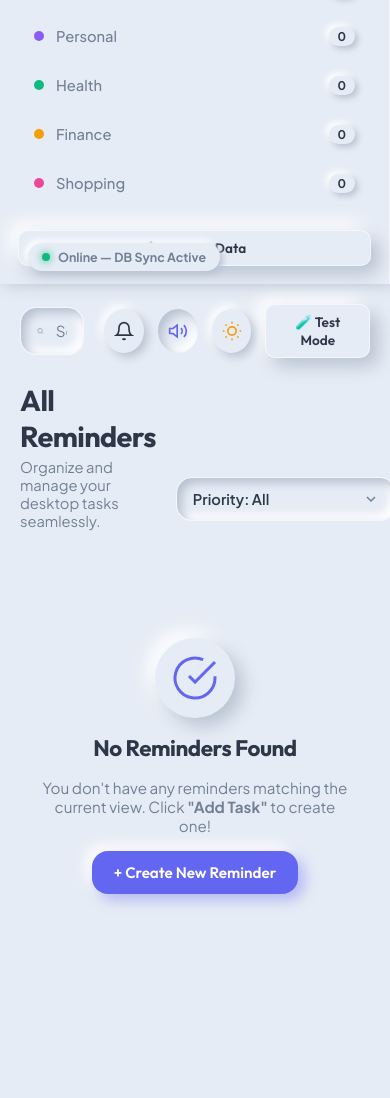
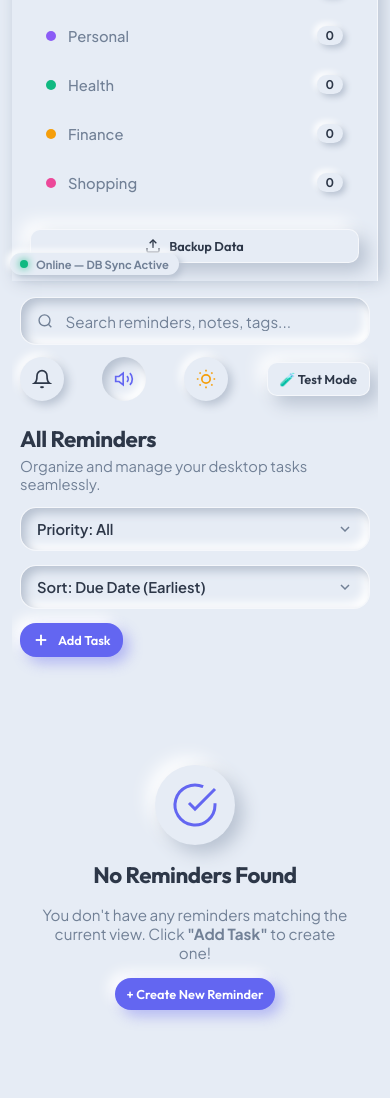
Before and after one commit to nikhilrana2715/PC-Reminder, a website: page index.html in a window 390 px wide. Shown: the part 561-1659 px from the top of the page. Before the commit the page ends 1535 px from the top, so only its background shows below. Drawn offline with Linux system fonts and the light colour scheme; no server answers.

Commit message:
feat: implement Neumorphic UI design system, responsive breakpoints (1920x1080 to 360px), and PWA manifest install compliance

```diff
--- a/styles.css
+++ b/styles.css
@@ -1562,3 +1562,104 @@ html[data-theme="dark"] .moon-icon {
   align-items: center;
   margin-top: 4px;
 }
+
+/* --------------------------------------------------------------------------
+   11. RESPONSIVE BREAKPOINTS (1920px, 1440px, 768px, 390px, 360px)
+   -------------------------------------------------------------------------- */
+
+/* Desktop Large (1920x1080 & above) */
+@media (min-width: 1600px) {
+  .app-container {
+    max-width: 1800px;
+    margin: 0 auto;
+  }
+  .task-list-container {
+    grid-template-columns: repeat(auto-fill, minmax(360px, 1fr));
+  }
+}
+
+/* Laptop / Medium Desktop (1440x900) */
+@media (max-width: 1440px) {
+  .task-list-container {
+    grid-template-columns: repeat(auto-fill, minmax(320px, 1fr));
+  }
+}
+
+/* Tablet (max-width: 992px) */
+@media (max-width: 992px) {
+  .app-container {
+    flex-direction: column;
+    padding: 12px;
+  }
+  .sidebar {
+    width: 100%;
+    height: auto;
+    position: static;
+  }
+  .main-content {
+    padding: 16px 8px;
+  }
+}
+
+/* Mobile (max-width: 768px) */
+@media (max-width: 768px) {
+  .top-header {
+    flex-direction: column;
+    align-items: stretch;
+    gap: 12px;
+  }
+  .header-search {
+    width: 100%;
+  }
+  .header-actions {
+    justify-content: space-between;
+    flex-wrap: wrap;
+  }
+  .view-header {
+    flex-direction: column;
+    align-items: flex-start;
+    gap: 14px;
+  }
+  .view-controls {
+    width: 100%;
+    flex-wrap: wrap;
+    justify-content: space-between;
+  }
+  .task-list-container {
+    grid-template-columns: 1fr;
+  }
+  .form-row {
+    flex-direction: column;
+    gap: 12px;
+  }
+  .col-half {
+    width: 100%;
+  }
+  .modal-card {
+    padding: 20px 16px;
+    max-width: 95vw;
+  }
+}
+
+/* Mobile Small (max-width: 390px / 360px) */
+@media (max-width: 390px) {
+  .brand-text h1 {
+    font-size: 1.3rem;
+  }
+  .view-title-group h2 {
+    font-size: 1.4rem;
+  }
+  .neu-btn {
+    padding: 8px 12px;
+    font-size: 0.8rem;
+  }
+  .task-card {
+    padding: 14px;
+  }
+  .online-status-bar {
+    left: 10px;
+    bottom: 8px;
+    font-size: 0.7rem;
+    padding: 4px 10px;
+  }
+}
```
Also changed, not shown: manifest.webmanifest.
